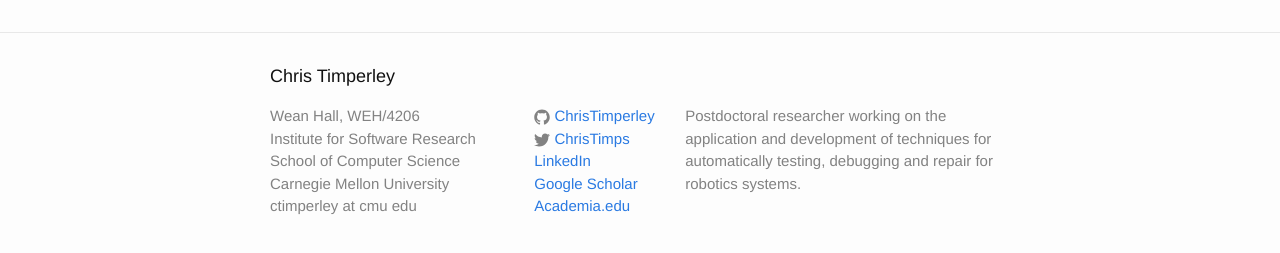
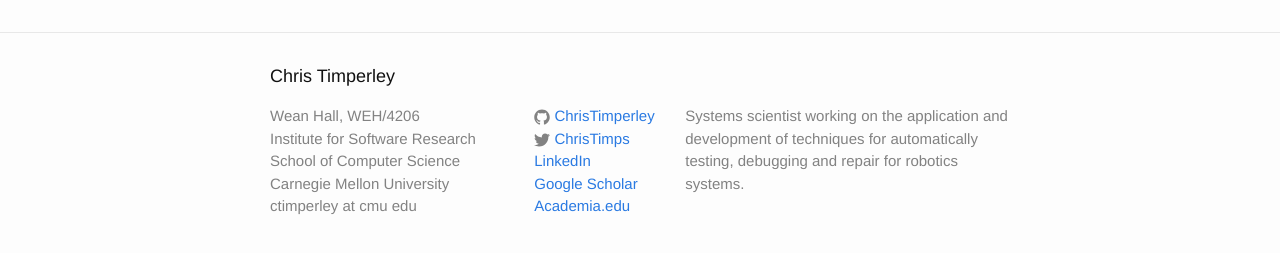
Before and after one commit to ChrisTimperley/ChrisTimperley.github.io, a Jekyll site: the page built from index.html, in a window 1280 px wide. Shown: the part 418-671 px from the top of the page. Built offline with Jekyll 4.4.1, drawn with Linux system fonts in a browser that asks for light colours.

Commit message:
postdoc -> systems scientist

```diff
--- a/_includes/footer.html
+++ b/_includes/footer.html
@@ -65,7 +65,7 @@
 
       <div class="footer-col  footer-col-3">
         <p class="text">
-          Postdoctoral researcher working on the application and development
+          Systems scientist working on the application and development
           of techniques for automatically testing, debugging and repair for
           robotics systems.
         </p>
```
